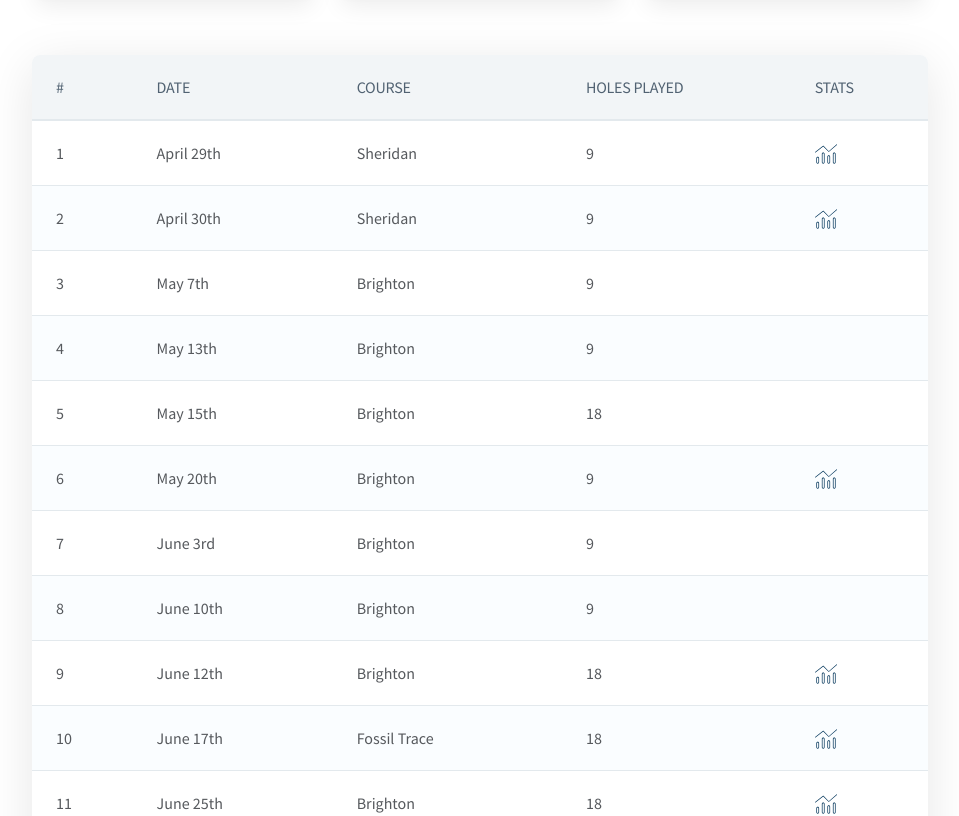
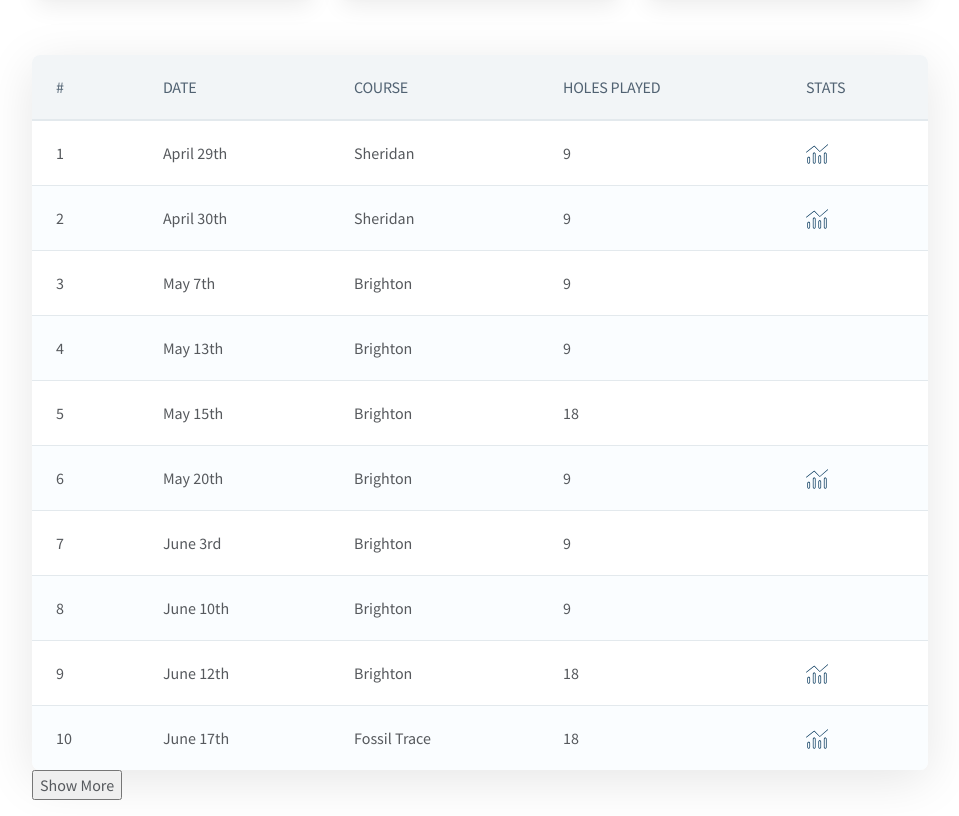
Before and after one commit to dkersten/golf-scorecard-v1, a React (Create React App) app: page /rounds in a window 1280 px wide. Shown: the part 200-1016 px from the top of the page, without its empty margins (288-1247 px from the left). Built offline with nearby package versions, Linux system fonts and the light colour scheme.

Commit message:
implemented feature to only show first 10 records of a table until more is requested

```diff
--- a/src/Components/Table.js
+++ b/src/Components/Table.js
@@ -1,6 +1,6 @@
 // libraries/helpers
 import renderHeaderData from '../Helpers/RenderTableHeaderData'
-import renderBodyData from '../Helpers/RenderTableBodyData'
+import { renderInitialBodyData, renderAllBodyData } from '../Helpers/RenderTableBodyData'
 import classList from '../Helpers/ClassesFromArray'
 import { useState, useEffect } from 'react'
 
@@ -10,6 +10,7 @@ import '../styling/components/Table.scss'
 const Table = (props) => {
 
     const [isMobile, setIsMobile] = useState(window.innerWidth < 950)
+    const [requestAdditionalData, setRequestAdditionalData] = useState(false)
 
     useEffect(() => {
         window.addEventListener("resize", () => {
@@ -18,7 +19,12 @@ const Table = (props) => {
         }, false)
     }, [isMobile])
 
+    const getAdditionalData = () => {
+        setRequestAdditionalData(true)
+    }
+
     return(
+        <div className="table-container-outer">
             <div className="table-container">
                 <table className={ classList(props.classList) }>
                     <thead>
@@ -27,9 +33,30 @@ const Table = (props) => {
                         </tr>
                     </thead>
                     <tbody>
-                    { renderBodyData(props.bodyData, props.iconInfo, isMobile) }
+                        {
+                            requestAdditionalData
+                            ?
+                            renderAllBodyData(props.bodyData, props.iconInfo, isMobile)
+                            :
+                            renderInitialBodyData(props.bodyData, props.iconInfo, isMobile)
+                        }
                     </tbody>
                 </table>
+            </div>
+            {
+                (props.bodyData.length > 9 && requestAdditionalData === false)
+                ?
+                    <div className="table-button-container">
+                        <button
+                            className='btn-primary'
+                            onClick={getAdditionalData}
+                        >
+                            Show More
+                        </button>
+                    </div>
+                :
+                    null
+            }
         </div>
     )
 }
--- a/src/Helpers/RenderTableBodyData.js
+++ b/src/Helpers/RenderTableBodyData.js
@@ -1,37 +1,27 @@
-import renderIcon from "./TableIconLink"
+import RenderTableBodyRows from './RenderTableBodyRows'
 
-const renderBodyData = (data, icon, isMobile) => {
+const renderInitialBodyData = (data, icon, isMobile) => {
     const bodyRows = []
     // loop through array of objects to build out tr elements
-    for (let i = 0; i < data.length; i++) {
-        const rowTDs = []
-        const rowNum = i + 1
-        rowTDs.push(<td key={data[i]}>{ rowNum }</td>)
-
-        // loop through object to build out td elements
-        for (const key in data[i]) {
-            if (key === "date") {
-                rowTDs.push(<td key={key}>
-                    {isMobile ? data[i][key].mobile : data[i][key].full}
-                </td>)
-            } else {
-                if (typeof data[i][key] === 'string') {
-                    rowTDs.push(<td key={key}>{ data[i][key] }</td>)
-                } else if (typeof data[i][key] === 'number') {
-                    rowTDs.push(<td key={key}>{ data[i][key] }</td>)
-                } else if (typeof data[i][key] === 'boolean') {
-                    if (data[i][key] === true) {
-                        rowTDs.push(<td key={key}>{ renderIcon(icon) }</td>)
-                    } else {
-                        rowTDs.push(<td key={key}>{ null }</td>)
-                    }
-                }
-            }
+    if (data.length >= 10) {
+        for (let i = 0; i < 10; i++) {
+            RenderTableBodyRows(data, icon, isMobile, i, bodyRows)
         }
-
-        bodyRows.push(<tr>{ rowTDs }</tr>)
+    } else {
+        for (let i = 0; i < data.length; i++) {
+            RenderTableBodyRows(data, icon, isMobile, i, bodyRows)
+        }
     }
     return bodyRows
 }
 
-export default renderBodyData
+const renderAllBodyData = (data, icon, isMobile) => {
+    const bodyRows = []
+    // loop through array of objects to build out tr elements
+    for (let i = 0; i < data.length; i++) {
+        RenderTableBodyRows(data, icon, isMobile, i, bodyRows)
+    }
+    return bodyRows
+}
+
+export { renderInitialBodyData, renderAllBodyData }
--- /dev/null
+++ b/src/Helpers/RenderTableBodyRows.js
@@ -0,0 +1,32 @@
+import renderIcon from "./TableIconLink"
+
+const renderBodyRows = (data, icon, isMobile, i, bodyRows) => {
+    const rowTDs = []
+    const rowNum = i + 1
+    rowTDs.push(<td key={data[i]}>{ rowNum }</td>)
+
+    // loop through object to build out td elements
+    for (const key in data[i]) {
+        if (key === "date") {
+            rowTDs.push(<td key={key}>
+                {isMobile ? data[i][key].mobile : data[i][key].full}
+            </td>)
+        } else {
+            if (typeof data[i][key] === 'string') {
+                rowTDs.push(<td key={key}>{ data[i][key] }</td>)
+            } else if (typeof data[i][key] === 'number') {
+                rowTDs.push(<td key={key}>{ data[i][key] }</td>)
+            } else if (typeof data[i][key] === 'boolean') {
+                if (data[i][key] === true) {
+                    rowTDs.push(<td key={key}>{ renderIcon(icon) }</td>)
+                } else {
+                    rowTDs.push(<td key={key}>{ null }</td>)
+                }
+            }
+        }
+    }
+
+    bodyRows.push(<tr>{ rowTDs }</tr>)
+}
+
+export default renderBodyRows
```
Lines whose indentation alone changed are shown as unchanged.
